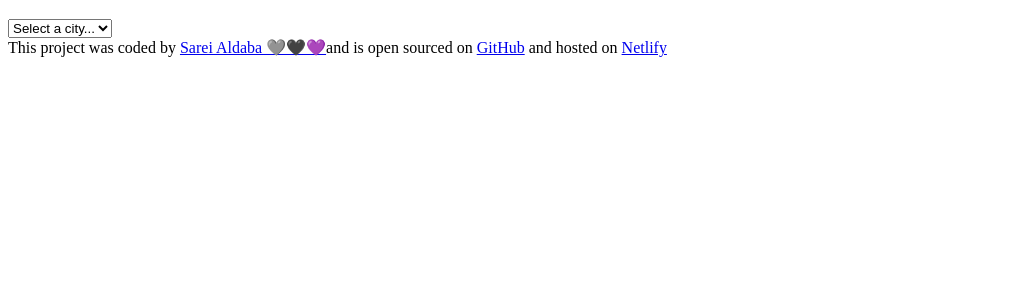
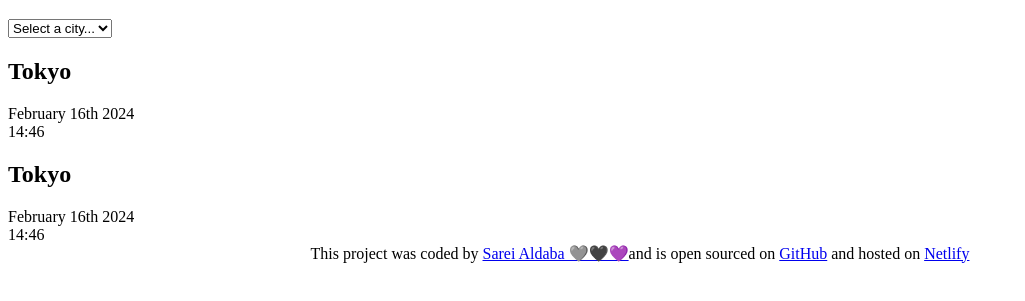
Before and after one commit to Saldaba95/world-clock, a plain HTML site: page index.html in a window 1280 px wide. Shown: the part 61-362 px from the top of the page, without its empty margins (0-1025 px from the left). Drawn offline with Linux system fonts and the light colour scheme.

Commit message:
index/css
added examples for the lay out
gave some direction to footer

```diff
--- a/index.html
+++ b/index.html
@@ -14,13 +14,20 @@
         <option value="">London</option>
         <option value="">New York</option>
         <option value="">Ashland</option>
-        <div class="city">
-          <h2>Tokyo</h2>
-          <div class="date">February 16th 2024</div>
-          <div class="time">14:46</div>
-        </div>
       </select>
+
+      <div class="city">
+        <h2>Tokyo</h2>
+        <div class="date">February 16th 2024</div>
+        <div class="time">14:46</div>
+      </div>
+      <div class="city">
+        <h2>Tokyo</h2>
+        <div class="date">February 16th 2024</div>
+        <div class="time">14:46</div>
+      </div>
     </div>
+
     <footer>
       This project was coded by
       <a
--- a/src/style.css
+++ b/src/style.css
@@ -0,0 +1,3 @@
+footer {
+  text-align: center;
+}
```
